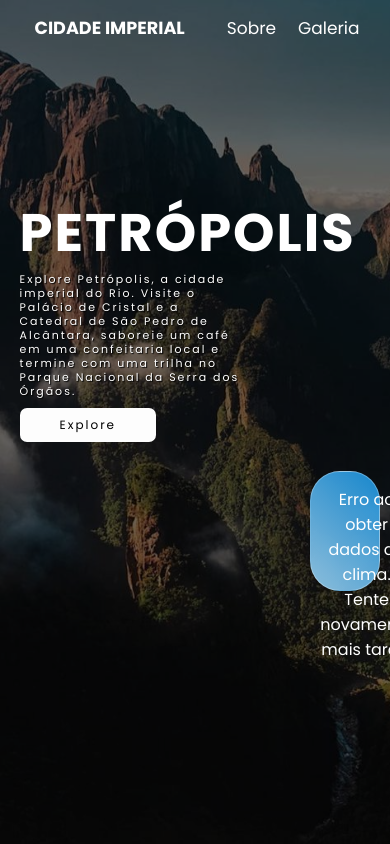
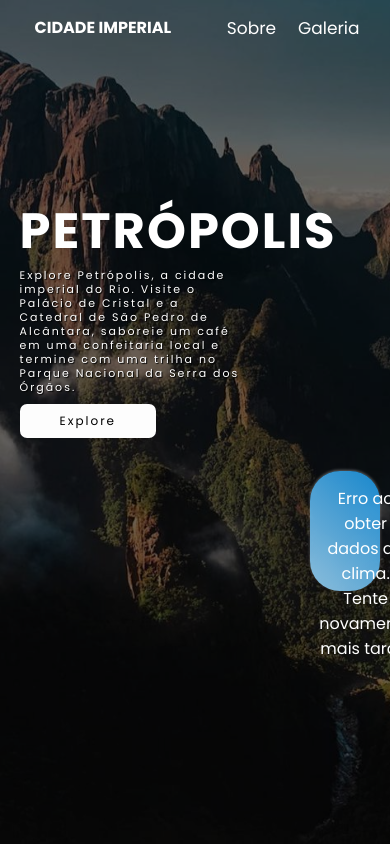
Before and after one commit to Rc7989/SitePetr-polis, a plain HTML site: page index.html in a window 390 px wide. Shown: the top 844 px of the page. Drawn offline with nearby package versions, Linux system fonts and the light colour scheme; no server answers.

Commit message:
responsivo

```diff
--- a/responsivo.css
+++ b/responsivo.css
@@ -106,12 +106,12 @@
     }
 
     .texto h2{
-        font-size: 3.3rem;
+        font-size: 3.1rem;
     }
 
     .textoUm h1{
         padding: 10px;
-        font-size: 1.1rem;
+        font-size: 16px;
     }
 
     .texto p{
@@ -138,6 +138,8 @@
     display: grid;
     grid-template-columns: 1fr; /* Uma coluna */
     background-image: linear-gradient(45deg, #a0dbffd8, #1b9ef0d7);
+    border: none;
+    box-shadow: 0px -1px 3px rgba(255, 255, 255, 0.353);
     }
 
     .card p{
```
